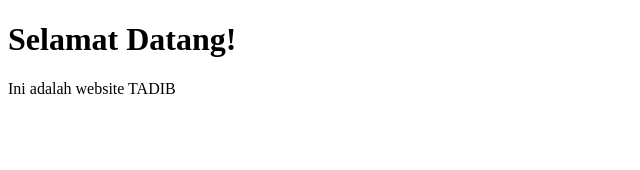
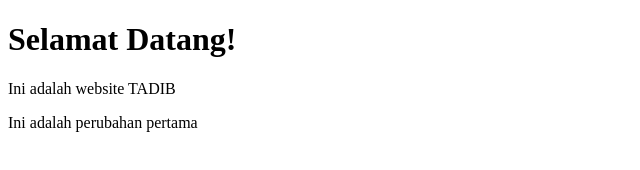
Before and after one commit to ainandoo/uts-tadib-html, a plain HTML site: page index.html in a window 1280 px wide. Shown: the whole page, without its empty margins (0-640 px from the left). Drawn offline with Linux system fonts and the light colour scheme.

Commit message:
commit kedua: menambahkan paragraf

```diff
--- a/index.html
+++ b/index.html
@@ -8,5 +8,6 @@
 <body>
   <h1>Selamat Datang!</h1>
   <p>Ini adalah website TADIB</p>
+  <p>Ini adalah perubahan pertama</p>
 </body>
 </html>
```
